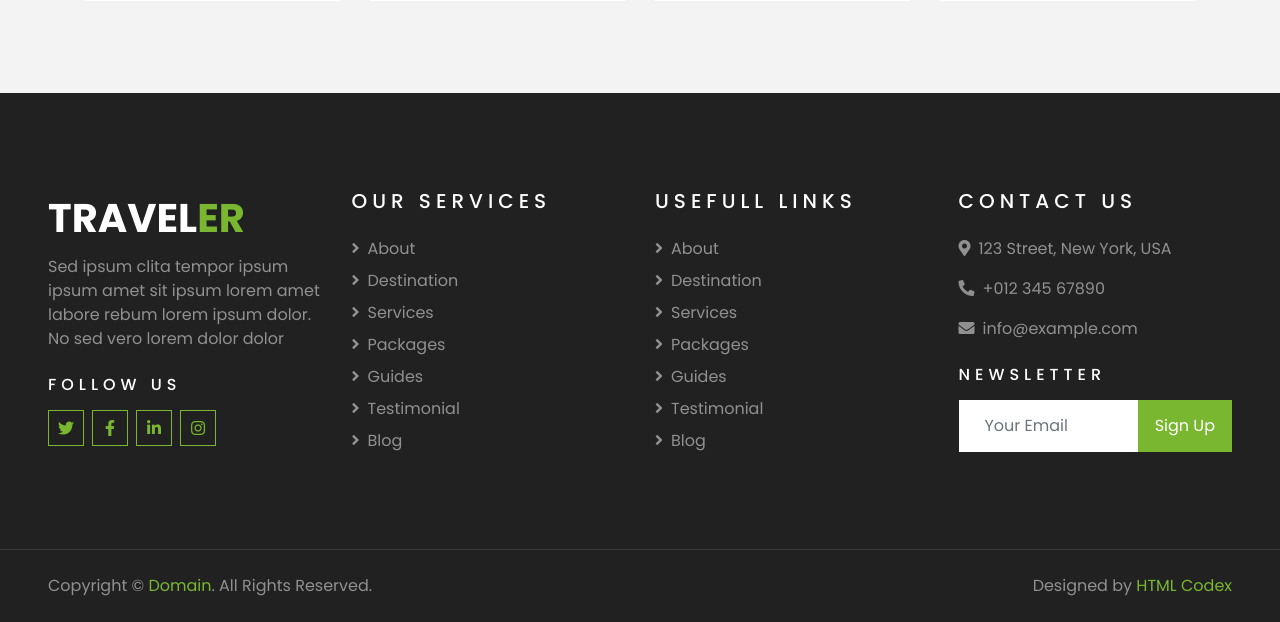
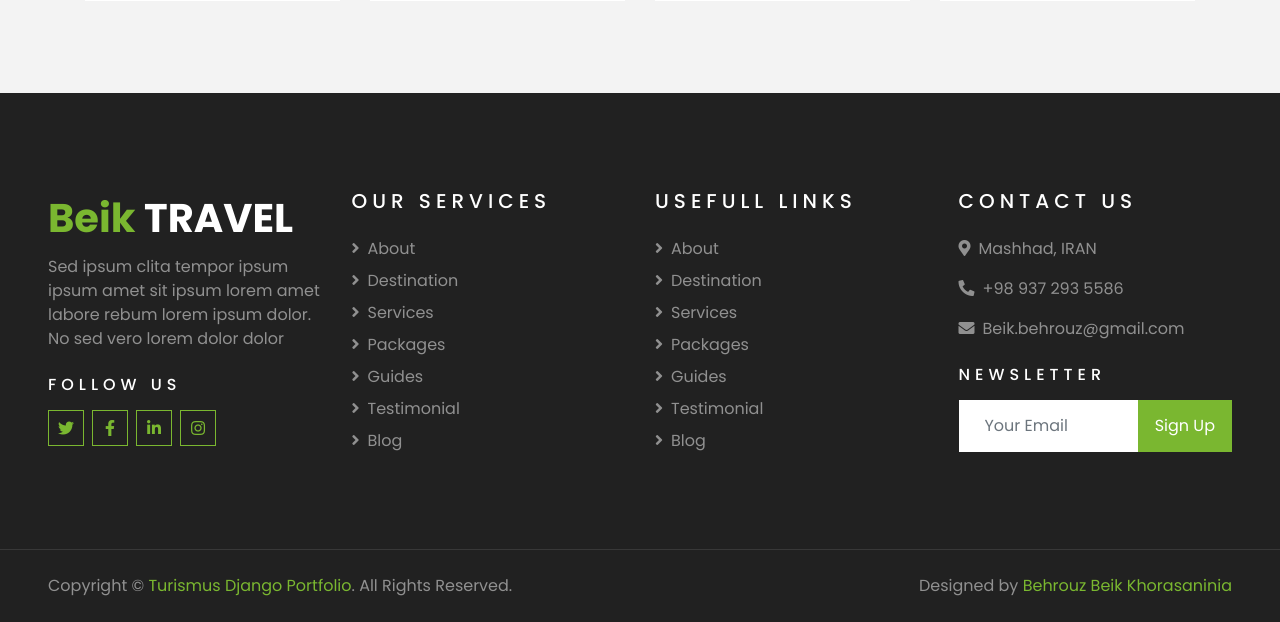
Before and after one commit to behrouzbeik/Turismus_Django, a Django app: page /About/ in a window 1280 px wide. Shown: the part 3127-3749 px from the top of the page. Run offline with Django 4.2, Linux system fonts and the light colour scheme; some libraries are stand-ins or nearby versions.

Commit message:
0109031245

```diff
--- a/templates/Header.html
+++ b/templates/Header.html
@@ -12,19 +12,19 @@
                 </div>
                 <div class="col-lg-6 text-center text-lg-right">
                     <div class="d-inline-flex align-items-center">
-                        <a class="text-primary px-3" href="">
+                        <a class="text-primary px-3" href="https://www.linkedin.com/in/behrouz-beik-khorasani-70b694134/" target="_blank">
                             <i class="fab fa-facebook-f"></i>
                         </a>
-                        <a class="text-primary px-3" href="">
+                        <a class="text-primary px-3" href="https://www.linkedin.com/in/behrouz-beik-khorasani-70b694134/" target="_blank">
                             <i class="fab fa-twitter"></i>
                         </a>
-                        <a class="text-primary px-3" href="https://www.linkedin.com/in/behrouz-beik-khorasani-70b694134/">
+                        <a class="text-primary px-3" href="https://www.linkedin.com/in/behrouz-beik-khorasani-70b694134/" target="_blank">
                             <i class="fab fa-linkedin-in"></i>
                         </a>
-                        <a class="text-primary px-3" href="">
+                        <a class="text-primary px-3" href="https://www.linkedin.com/in/behrouz-beik-khorasani-70b694134/" target="_blank">
                             <i class="fab fa-instagram"></i>
                         </a>
-                        <a class="text-primary pl-3" href="">
+                        <a class="text-primary pl-3" href="https://www.linkedin.com/in/behrouz-beik-khorasani-70b694134/" target="_blank">
                             <i class="fab fa-youtube"></i>
                         </a>
                     </div>
@@ -48,20 +48,20 @@
                         <a href="{% url 'Home:index' %}" class="nav-item nav-link active">Home</a>
                         <a href="{% url 'Home:about' %}" class="nav-item nav-link">About</a>
                         <a href="{% url 'Home:services' %}" class="nav-item nav-link">Services</a>
-                        <a href="blog.html" class="nav-item nav-link">Blog</a>
+                        <a href="{% url 'Home:index' %}#blog" class="nav-item nav-link">Blog</a>
                         <div class="nav-item dropdown">
                             <a href="#" class="nav-link dropdown-toggle" data-toggle="dropdown">Pakages</a>
                             <div class="dropdown-menu border-0 rounded-0 m-0">
                                 <a href="{% url 'Home:package' %}" class="dropdown-item">Tour Packages</a>
                                 <a href="{% url 'Home:residence' %}" class="dropdown-item">Hotel and Residence</a>
                                 <a href="{% url 'Home:transport' %}" class="dropdown-item">Transport</a>
-                                <a href="single.html" class="dropdown-item">Blog Detail</a>
-                                <a href="destination.html" class="dropdown-item">Destination</a>
-                                <a href="guide.html" class="dropdown-item">Travel Guides</a>
-                                <a href="testimonial.html" class="dropdown-item">Testimonial</a>
+                                <a href="{% url 'Home:about' %}" class="dropdown-item">Blog Detail</a>
+                                <a href="{% url 'Home:index' %}#dest" class="dropdown-item">Destination</a>
+                                <a href="{% url 'Home:index' %}#guides" class="dropdown-item">Travel Guides</a>
+                                <a href="{% url 'Home:index' %}#testim" class="dropdown-item">Testimonial</a>
                             </div>
                         </div>
-                        <a href="contact.html" class="nav-item nav-link">Contact</a>
+                        <a href="{% url 'Home:about' %}" class="nav-item nav-link">Contact</a>
                     {% if user.is_authenticated %}
                         <a href="{% url 'Account:logout' %}" class="nav-item nav-link active">Logout</a>
                     {% else %}
--- a/templates/_base.html
+++ b/templates/_base.html
@@ -35,46 +35,46 @@
         <div class="row pt-5">
             <div class="col-lg-3 col-md-6 mb-5">
                 <a href="" class="navbar-brand">
-                    <h1 class="text-primary"><span class="text-white">TRAVEL</span>ER</h1>
+                    <h1 class="text-primary">Beik <span class="text-white">TRAVEL</span></h1>
                 </a>
                 <p>Sed ipsum clita tempor ipsum ipsum amet sit ipsum lorem amet labore rebum lorem ipsum dolor. No sed vero lorem dolor dolor</p>
                 <h6 class="text-white text-uppercase mt-4 mb-3" style="letter-spacing: 5px;">Follow Us</h6>
                 <div class="d-flex justify-content-start">
-                    <a class="btn btn-outline-primary btn-square mr-2" href="#"><i class="fab fa-twitter"></i></a>
-                    <a class="btn btn-outline-primary btn-square mr-2" href="#"><i class="fab fa-facebook-f"></i></a>
-                    <a class="btn btn-outline-primary btn-square mr-2" href="#"><i class="fab fa-linkedin-in"></i></a>
-                    <a class="btn btn-outline-primary btn-square" href="#"><i class="fab fa-instagram"></i></a>
+                    <a class="btn btn-outline-primary btn-square mr-2" href="https://www.linkedin.com/in/behrouz-beik-khorasani-70b694134/" target="_blank"><i class="fab fa-twitter"></i></a>
+                    <a class="btn btn-outline-primary btn-square mr-2" href="https://www.linkedin.com/in/behrouz-beik-khorasani-70b694134/" target="_blank"><i class="fab fa-facebook-f"></i></a>
+                    <a class="btn btn-outline-primary btn-square mr-2" href="https://www.linkedin.com/in/behrouz-beik-khorasani-70b694134/" target="_blank"><i class="fab fa-linkedin-in"></i></a>
+                    <a class="btn btn-outline-primary btn-square" href="https://www.linkedin.com/in/behrouz-beik-khorasani-70b694134/" target="_blank"><i class="fab fa-instagram"></i></a>
                 </div>
             </div>
             <div class="col-lg-3 col-md-6 mb-5">
                 <h5 class="text-white text-uppercase mb-4" style="letter-spacing: 5px;">Our Services</h5>
                 <div class="d-flex flex-column justify-content-start">
-                    <a class="text-white-50 mb-2" href="#"><i class="fa fa-angle-right mr-2"></i>About</a>
-                    <a class="text-white-50 mb-2" href="#"><i class="fa fa-angle-right mr-2"></i>Destination</a>
-                    <a class="text-white-50 mb-2" href="#"><i class="fa fa-angle-right mr-2"></i>Services</a>
-                    <a class="text-white-50 mb-2" href="#"><i class="fa fa-angle-right mr-2"></i>Packages</a>
-                    <a class="text-white-50 mb-2" href="#"><i class="fa fa-angle-right mr-2"></i>Guides</a>
-                    <a class="text-white-50 mb-2" href="#"><i class="fa fa-angle-right mr-2"></i>Testimonial</a>
-                    <a class="text-white-50" href="#"><i class="fa fa-angle-right mr-2"></i>Blog</a>
+                    <a class="text-white-50 mb-2" href="{% url 'Home:about' %}"><i class="fa fa-angle-right mr-2"></i>About</a>
+                    <a class="text-white-50 mb-2" href="{% url 'Home:index' %}#dest"><i class="fa fa-angle-right mr-2"></i>Destination</a>
+                    <a class="text-white-50 mb-2" href="{% url 'Home:services' %}"><i class="fa fa-angle-right mr-2"></i>Services</a>
+                    <a class="text-white-50 mb-2" href="{% url 'Home:package' %}"><i class="fa fa-angle-right mr-2"></i>Packages</a>
+                    <a class="text-white-50 mb-2" href="{% url 'Home:index' %}#guides"><i class="fa fa-angle-right mr-2"></i>Guides</a>
+                    <a class="text-white-50 mb-2" href="{% url 'Home:index' %}#testim"><i class="fa fa-angle-right mr-2"></i>Testimonial</a>
+                    <a class="text-white-50" href="{% url 'Home:index' %}#blog"><i class="fa fa-angle-right mr-2"></i>Blog</a>
                 </div>
             </div>
             <div class="col-lg-3 col-md-6 mb-5">
                 <h5 class="text-white text-uppercase mb-4" style="letter-spacing: 5px;">Usefull Links</h5>
                 <div class="d-flex flex-column justify-content-start">
-                    <a class="text-white-50 mb-2" href="#"><i class="fa fa-angle-right mr-2"></i>About</a>
-                    <a class="text-white-50 mb-2" href="#"><i class="fa fa-angle-right mr-2"></i>Destination</a>
-                    <a class="text-white-50 mb-2" href="#"><i class="fa fa-angle-right mr-2"></i>Services</a>
-                    <a class="text-white-50 mb-2" href="#"><i class="fa fa-angle-right mr-2"></i>Packages</a>
-                    <a class="text-white-50 mb-2" href="#"><i class="fa fa-angle-right mr-2"></i>Guides</a>
-                    <a class="text-white-50 mb-2" href="#"><i class="fa fa-angle-right mr-2"></i>Testimonial</a>
-                    <a class="text-white-50" href="#"><i class="fa fa-angle-right mr-2"></i>Blog</a>
+                    <a class="text-white-50 mb-2" href="{% url 'Home:about' %}"><i class="fa fa-angle-right mr-2"></i>About</a>
+                    <a class="text-white-50 mb-2" href="{% url 'Home:index' %}#dest"><i class="fa fa-angle-right mr-2"></i>Destination</a>
+                    <a class="text-white-50 mb-2" href="{% url 'Home:services' %}"><i class="fa fa-angle-right mr-2"></i>Services</a>
+                    <a class="text-white-50 mb-2" href="{% url 'Home:package' %}"><i class="fa fa-angle-right mr-2"></i>Packages</a>
+                    <a class="text-white-50 mb-2" href="{% url 'Home:index' %}#guides"><i class="fa fa-angle-right mr-2"></i>Guides</a>
+                    <a class="text-white-50 mb-2" href="{% url 'Home:index' %}#testim"><i class="fa fa-angle-right mr-2"></i>Testimonial</a>
+                    <a class="text-white-50" href="{% url 'Home:index' %}#blog"><i class="fa fa-angle-right mr-2"></i>Blog</a>
                 </div>
             </div>
             <div class="col-lg-3 col-md-6 mb-5">
                 <h5 class="text-white text-uppercase mb-4" style="letter-spacing: 5px;">Contact Us</h5>
-                <p><i class="fa fa-map-marker-alt mr-2"></i>123 Street, New York, USA</p>
-                <p><i class="fa fa-phone-alt mr-2"></i>+012 345 67890</p>
-                <p><i class="fa fa-envelope mr-2"></i>info@example.com</p>
+                <p><i class="fa fa-map-marker-alt mr-2"></i>Mashhad, IRAN</p>
+                <p><i class="fa fa-phone-alt mr-2"></i>+98 937 293 5586</p>
+                <p><i class="fa fa-envelope mr-2"></i>Beik.behrouz@gmail.com</p>
                 <h6 class="text-white text-uppercase mt-4 mb-3" style="letter-spacing: 5px;">Newsletter</h6>
                 <div class="w-100">
                     <div class="input-group">
@@ -90,11 +90,11 @@
     <div class="container-fluid bg-dark text-white border-top py-4 px-sm-3 px-md-5" style="border-color: rgba(256, 256, 256, .1) !important;">
         <div class="row">
             <div class="col-lg-6 text-center text-md-left mb-3 mb-md-0">
-                <p class="m-0 text-white-50">Copyright &copy; <a href="#">Domain</a>. All Rights Reserved.</a>
+                <p class="m-0 text-white-50">Copyright &copy; <a href="http://behrouzbeik.pythonanywhere.com/">Turismus Django Portfolio</a>. All Rights Reserved.</a>
                 </p>
             </div>
             <div class="col-lg-6 text-center text-md-right">
-                <p class="m-0 text-white-50">Designed by <a href="https://htmlcodex.com">HTML Codex</a>
+                <p class="m-0 text-white-50">Designed by <a href="https://behrouzbeik.ir/Behrouz.html">Behrouz Beik Khorasaninia</a>
                 </p>
             </div>
         </div>
```
Also changed, not shown: Home/templates/Home/index.html (+4 -4 lines).
